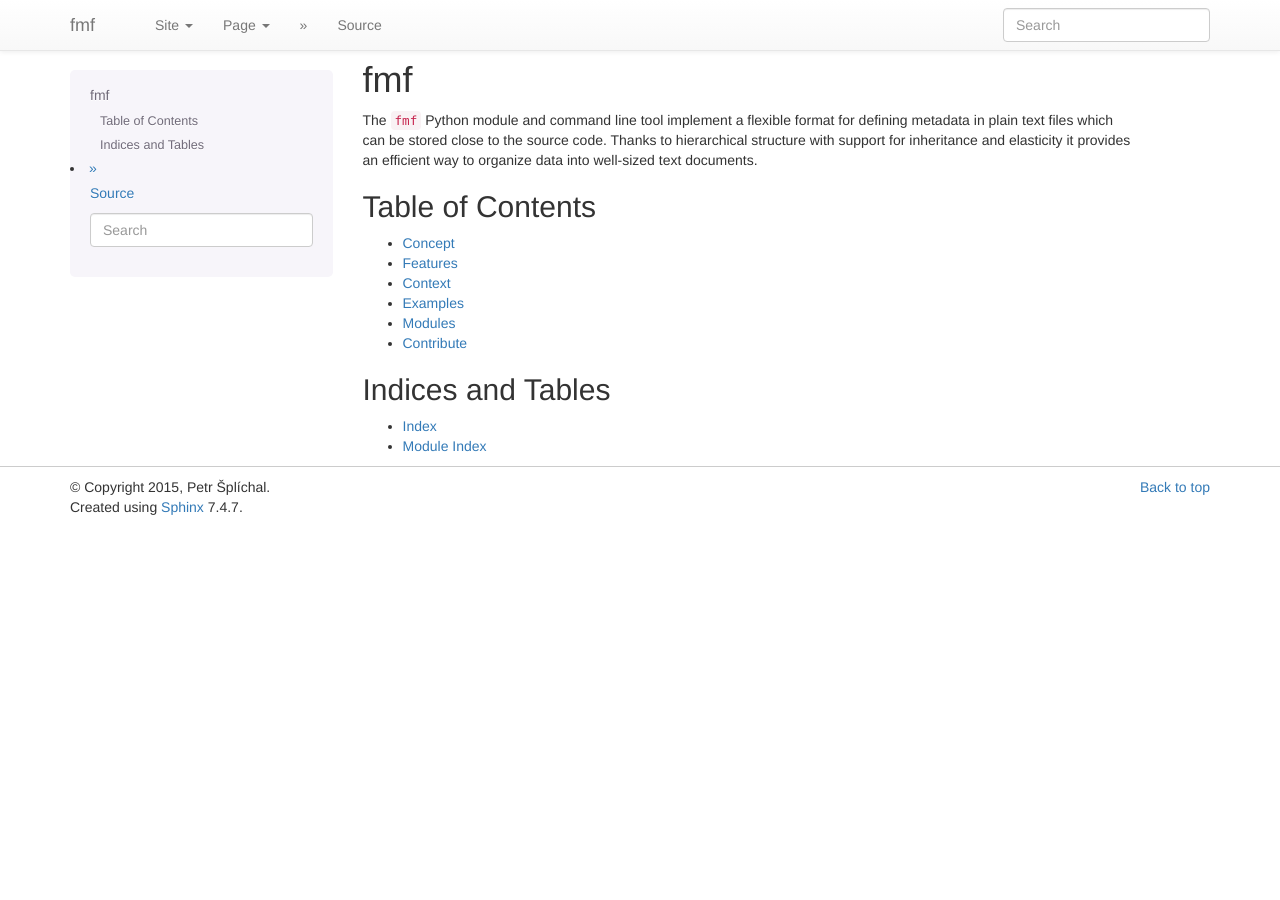
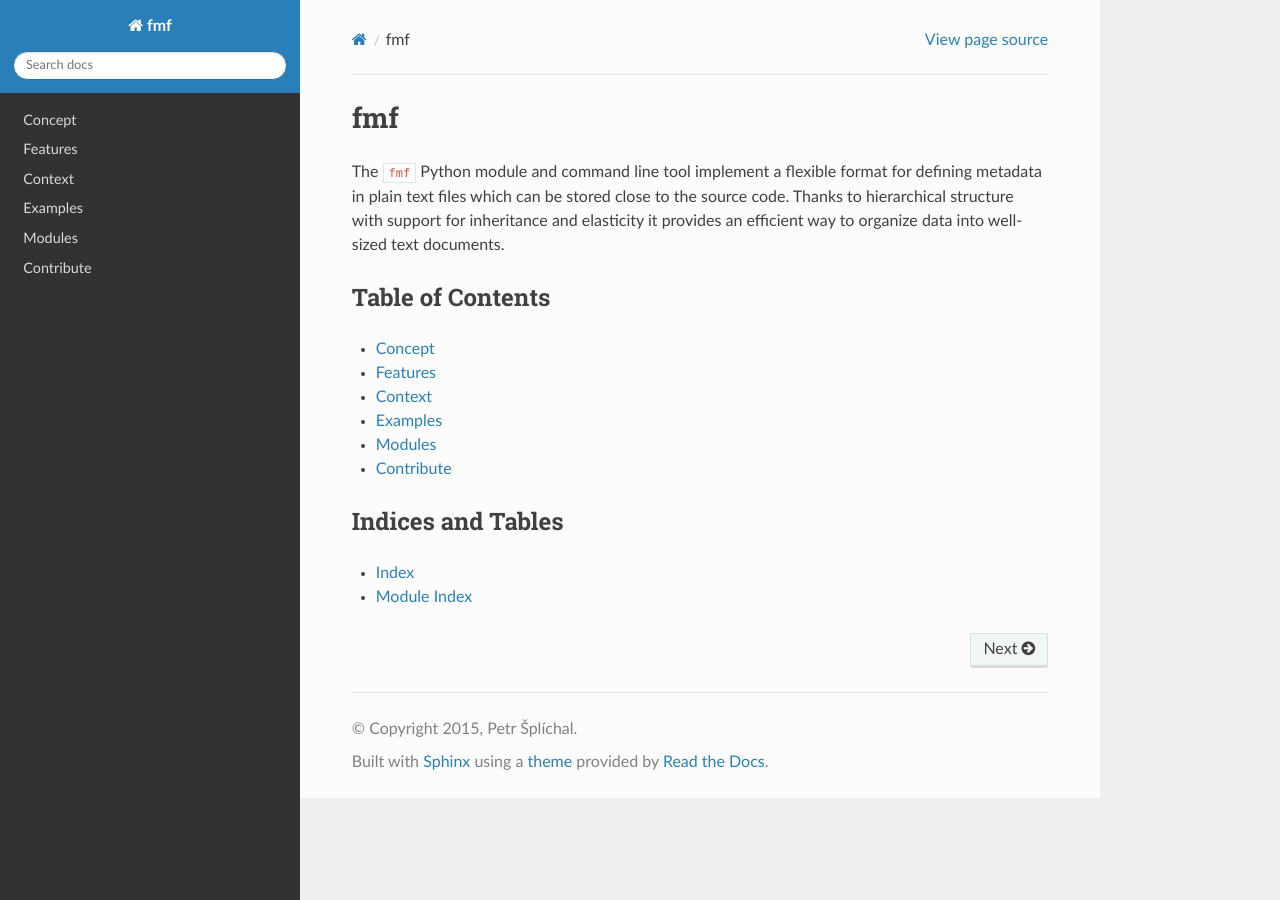
Before and after one commit to teemtee/fmf, a Sphinx documentation site: the page built from docs/index.rst, in a window 1280 px wide. Built offline with Sphinx 7.4.7 and the Read the Docs theme 2.0.0, drawn with Linux system fonts in a browser that asks for light colours.

Commit message:
Fix docs building on readthedocs
Include `build` section in the readthedocs config (now required).
https://docs.readthedocs.io/en/stable/config-file/v2.html#build-os

Pin the `sphinx` and `sphinx-rtd-theme` versions in order to
prevent various random failures on package updates.

Add `sphinx_rtd_theme` to extensions, set `language`.
Also remove the obsoleted theme selection code.

```diff
--- a/docs/conf.py
+++ b/docs/conf.py
@@ -15,21 +15,6 @@
 import os
 import sys
 
-try:
-    # use bootstrap theme if user has it installed
-    import sphinx_bootstrap_theme
-    HTML_THEME = 'bootstrap'
-    html_theme_path = [sphinx_bootstrap_theme.get_html_theme_path()]
-except ImportError:
-    try:
-        # fall back to sphinx_rtd_theme if available
-        import sphinx_rtd_theme
-        HTML_THEME = 'sphinx_rtd_theme'
-        html_theme_path = [sphinx_rtd_theme.get_html_theme_path()]
-    except ImportError:
-        # and fall back to 'default' if neither of those are available
-        HTML_THEME = 'default'
-
 # If extensions (or modules to document with autodoc) are in another directory,
 # add these directories to sys.path here. If the directory is relative to the
 # documentation root, use os.path.abspath to make it absolute, like shown here.
@@ -45,6 +30,7 @@
 # ones.
 extensions = [
     'sphinx.ext.autodoc',
+    'sphinx_rtd_theme',
     ]
 
 # Add any paths that contain templates here, relative to this directory.
@@ -81,7 +67,7 @@
 #
 # This is also used if you do content translation via gettext catalogs.
 # Usually you set "language" from the command line for these cases.
-language = None
+language = "en"
 
 # There are two options for replacing |today|: either, you set today to some
 # non-false value, then it is used:
@@ -125,15 +111,7 @@
 
 # The theme to use for HTML and HTML Help pages.  See the documentation for
 # a list of builtin themes.
-html_theme = HTML_THEME
-
-# 1.3.1 sphinx READTHEDOCS build compat
-# SEE:
-# https://github.com/shabda/pysaml2/commit/d55bfeebe
-on_rtd = os.environ.get('READTHEDOCS', None) == 'True'
-
-if on_rtd:  # only import and set the theme if we're building docs locally
-    html_theme = 'sphinx_rtd_theme'
+html_theme = "sphinx_rtd_theme"
 
 # Theme options are theme-specific and customize the look and feel of a theme
 # further.  For a list of options available for each theme, see the
--- a/setup.py
+++ b/setup.py
@@ -26,7 +26,7 @@
     'jsonschema',
     ]
 extras_require = {
-    'docs': ['sphinx>=3', 'sphinx_rtd_theme'],
+    'docs': ['sphinx==7.2.4', 'sphinx-rtd-theme==1.3.0'],
     'tests': ['pytest', 'python-coveralls', 'pre-commit'],
     }
 extras_require['all'] = [
```
Also changed, not shown: .readthedocs.yaml.
